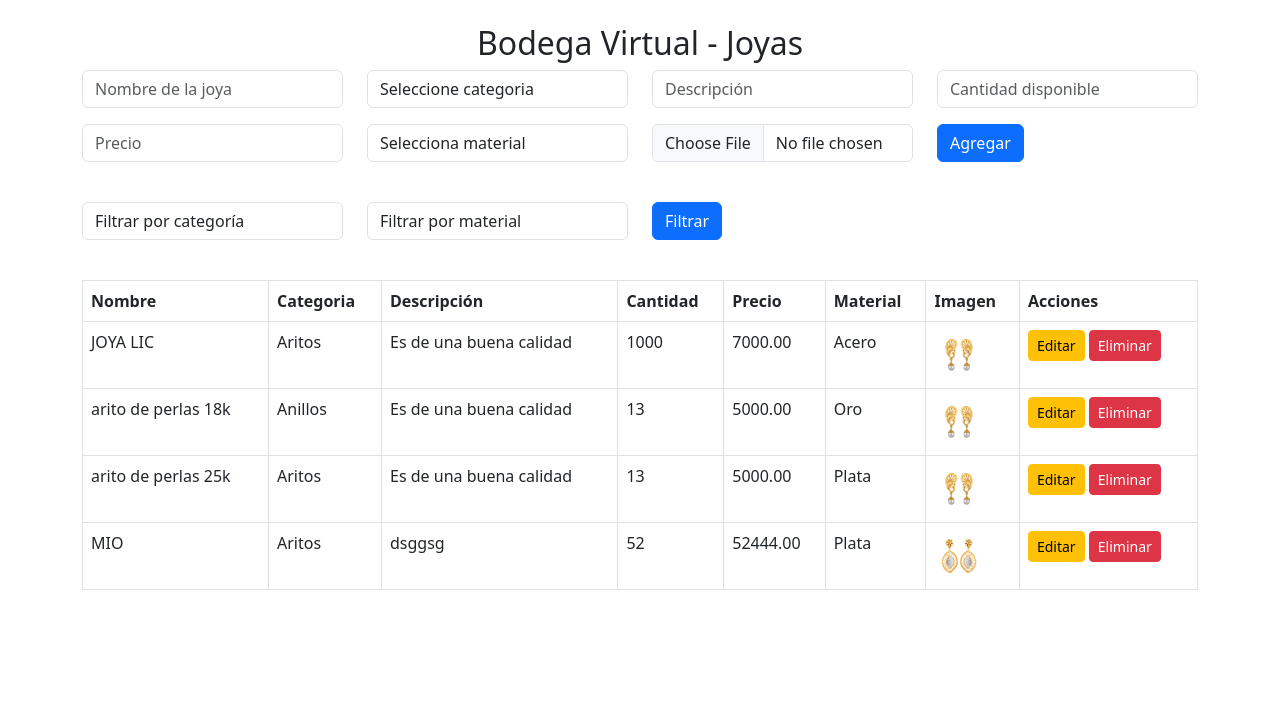
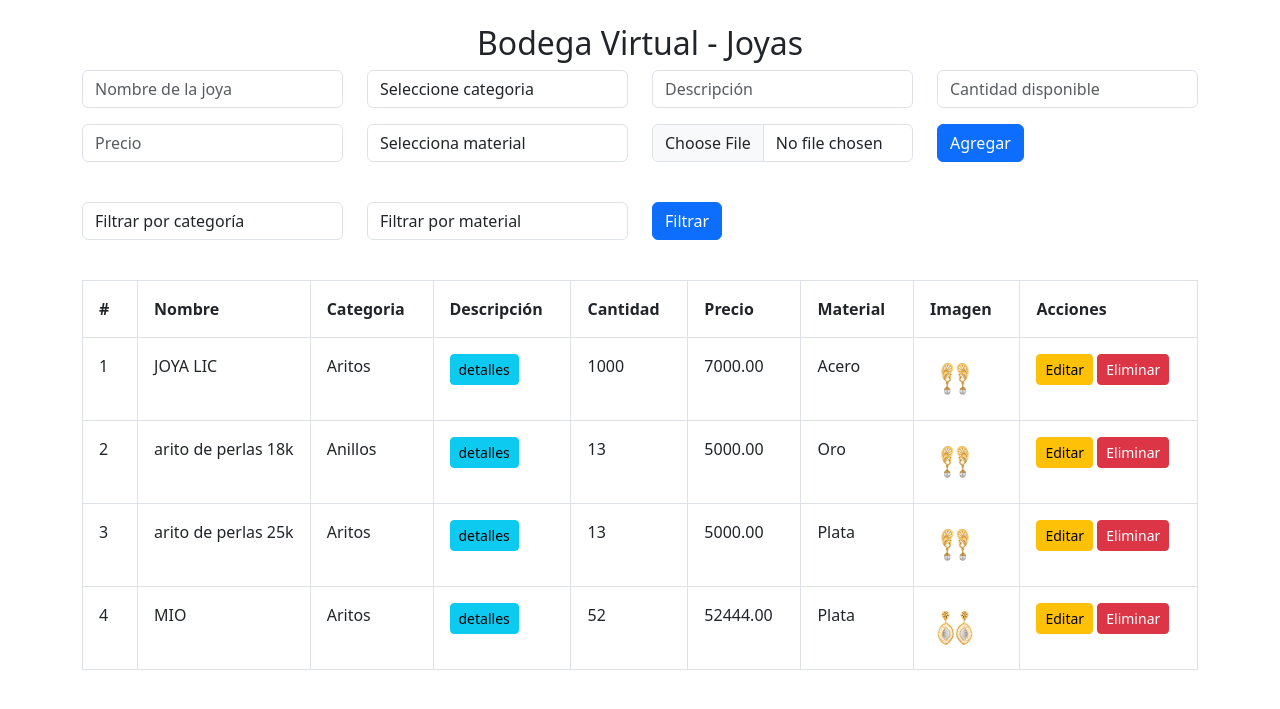
Before and after one commit to jar12a/ProyectoJoyeria, a PHP site: page /ProyectoJoyeria/bodega/bodega.php in a window 1280 px wide. Shown: the top 709 px of the page. Run offline with PHP 8.4, Linux system fonts and the light colour scheme; data comes from the database, SQL or seed files in the repository.

Commit message:
agregar modal para alertas y la descripcion del producto

```diff
--- a/bodega/bodega.php
+++ b/bodega/bodega.php
@@ -39,6 +39,41 @@ if (!$result_categorias) {
     <meta name="viewport" content="width=device-width, initial-scale=1.0">
     <title>Bodega Virtual - Joyas</title>
     <link href="https://cdn.jsdelivr.net/npm/bootstrap@5.3.0/dist/css/bootstrap.min.css" rel="stylesheet">
+    <style>
+        .table th, .table td {
+            padding: 1rem;
+            white-space: nowrap;
+            text-overflow: ellipsis;
+            overflow: hidden;
+        }
+        .table th:nth-child(1), .table td:nth-child(1) { /* Enumeración */
+            width:1%;
+        }
+        .table th:nth-child(2), .table td:nth-child(2) { /* Nombre */
+            width: 0%;
+        }
+        .table th:nth-child(3), .table td:nth-child(3) { /* Categoria */
+            width: 1%;
+        }
+        .table th:nth-child(4), .table td:nth-child(4) { /* Descripción */
+            width: 1%;
+        }
+        .table th:nth-child(5), .table td:nth-child(5) { /* Cantidad */
+            width: 1%;
+        }
+        .table th:nth-child(6), .table td:nth-child(6) { /* Precio */
+            width: 1%;
+        }
+        .table th:nth-child(7), .table td:nth-child(7) { /* Material */
+            width: 1%;
+        }
+        .table th:nth-child(8), .table td:nth-child(8) { /* Imagen */
+            width: 1%;
+        }
+        .table th:nth-child(9), .table td:nth-child(9) { /* Acciones */
+            width: 1%;
+        }
+    </style>
 </head>
 <body>
     <div class="container mt-4">
@@ -130,6 +165,7 @@ if (!$result_categorias) {
         <table class="table table-bordered">
             <thead>
                 <tr>
+                    <th>#</th>
                     <th>Nombre</th>
                     <th>Categoria</th>
                     <th>Descripción</th>
@@ -143,25 +179,61 @@ if (!$result_categorias) {
             <tbody id="productosLista">
                 <?php
                 if ($result_productos->num_rows > 0) {
+                    $contador = 1;
                     while ($row = $result_productos->fetch_assoc()) {
                         echo "<tr id='producto-{$row['ID_Producto']}'>
+                                <td>{$contador}</td>
                                 <td>{$row['Nombre']}</td>
-                                <td>{$row['Categoria']}</td> <!-- Aquí mostramos el nombre de la categoría -->
-                                <td>{$row['Descripción']}</td>
+                                <td>{$row['Categoria']}</td>
+                                <td><button class='btn btn-info btn-sm' onclick='mostrarDescripcion(\"{$row['Descripción']}\")'>detalles</button></td>
                                 <td>{$row['Stock']}</td>
                                 <td>{$row['Precio']}</td>
                                 <td>{$row['Material']}</td>
                                 <td><img src='{$row['Imagen']}' alt='Imagen' style='width: 50px; height: 50px;'></td>
                                 <td>
-                                    <button class='btn btn-warning btn-sm' onclick='editarProducto({$row['ID_Producto']})'>Editar</button>
+                                    <button class='btn btn-warning btn-sm' onclick='editarProducto({$row['ID_Producto']}, \"{$row['Descripción']}\")'>Editar</button>
                                     <button class='btn btn-danger btn-sm' onclick='eliminarProducto({$row['ID_Producto']})'>Eliminar</button>
                                 </td>
                             </tr>";
+                        $contador++;
                     }
                 }
                 ?>
             </tbody>
         </table>
+
+        <!-- Modal para la descripción -->
+        <div class="modal fade" id="descripcionModal" tabindex="-1" aria-labelledby="descripcionModalLabel" aria-hidden="true">
+            <div class="modal-dialog">
+                <div class="modal-content">
+                    <div class="modal-header">
+                        <h5 class="modal-title" id="descripcionModalLabel">Descripción del Producto</h5>
+                        <button type="button" class="btn-close" data-bs-dismiss="modal" aria-label="Close"></button>
+                    </div>
+                    <div class="modal-body">
+                        <p id="descripcionModalContent"></p>
+                    </div>
+                    <div class="modal-footer">
+                        <button type="button" class="btn btn-secondary" data-bs-dismiss="modal">Cerrar</button>
+                    </div>
+                </div>
+            </div>
+        </div>
+
+        <!-- Modal para mensajes -->
+        <div class="modal fade" id="mensajeModal" tabindex="-1" aria-labelledby="mensajeModalLabel" aria-hidden="true">
+            <div class="modal-dialog">
+                <div class="modal-content">
+                    <div class="modal-header">
+                        <h5 class="modal-title" id="mensajeModalLabel">Mensaje</h5>
+                        <button type="button" class="btn-close" data-bs-dismiss="modal" aria-label="Close"></button>
+                    </div>
+                    <div class="modal-body">
+                        <p id="mensajeModalContent"></p>
+                    </div>
+                </div>
+            </div>
+        </div>
     </div>
 
     <script>
@@ -169,18 +241,18 @@ if (!$result_categorias) {
         let productoId = null;
 
         // Función para editar un producto
-        function editarProducto(id) {
+        function editarProducto(id, descripcion) {
             const fila = document.getElementById(`producto-${id}`);
             const celdas = fila.getElementsByTagName("td");
 
             // Llenar el formulario con los datos actuales del producto
-            document.getElementById("nombre").value = celdas[0].innerText;
-            document.getElementById("tipo").value = celdas[1].innerText;
-            document.getElementById("descripcion").value = celdas[2].innerText;
-            document.getElementById("cantidad").value = celdas[3].innerText;
-            document.getElementById("precio").value = celdas[4].innerText;
-            document.getElementById("material").value = celdas[5].innerText;
-            document.getElementById("imagen_actual").value = celdas[6].querySelector("img").src;
+            document.getElementById("nombre").value = celdas[1].innerText;
+            document.getElementById("tipo").value = celdas[2].innerText;
+            document.getElementById("descripcion").value = descripcion;
+            document.getElementById("cantidad").value = celdas[4].innerText;
+            document.getElementById("precio").value = celdas[5].innerText;
+            document.getElementById("material").value = celdas[6].innerText;
+            document.getElementById("imagen_actual").value = celdas[7].querySelector("img").src;
 
             // Mostrar el botón de actualizar y ocultar el de agregar
             document.getElementById("btnAgregar").style.display = "none";
@@ -201,10 +273,20 @@ if (!$result_categorias) {
             const imagen = document.getElementById("imagen").value;
 
             if (!nombre || !tipo || !descripcion || !cantidad || !precio || !material) {
-                alert("Todos los campos son obligatorios.");
+                mostrarMensaje("Todos los campos son obligatorios.");
                 return false;
             }
             return true;
+        }
+
+        // Función para mostrar mensajes en un modal
+        function mostrarMensaje(mensaje) {
+            document.getElementById("mensajeModalContent").innerText = mensaje;
+            var mensajeModal = new bootstrap.Modal(document.getElementById('mensajeModal'));
+            mensajeModal.show();
+            setTimeout(() => {
+                mensajeModal.hide();
+            }, 1000);
         }
 
         // Función para agregar un producto
@@ -222,13 +304,18 @@ if (!$result_categorias) {
             .then(response => response.json())
             .then(data => {
                 if (data.success) {
-                    alert("Producto agregado correctamente.");
-                    location.reload(); // Recargar la página
+                    mostrarMensaje("Producto agregado correctamente.");
+                    setTimeout(() => {
+                        location.reload(); // Recargar la página
+                    }, 1000);
                 } else {
-                    alert("Error al agregar el producto.");
+                    mostrarMensaje("Error al agregar el producto.");
                 }
             })
-            .catch(error => console.error("Error:", error));
+            .catch(error => {
+                console.error("Error:", error);
+                mostrarMensaje("Error al agregar el producto.");
+            });
         }
 
         // Función para actualizar un producto
@@ -248,13 +335,18 @@ if (!$result_categorias) {
             .then(response => response.json())
             .then(data => {
                 if (data.success) {
-                    alert("Producto actualizado correctamente.");
-                    location.reload(); // Recargar la página para ver los cambios
+                    mostrarMensaje("Producto actualizado correctamente.");
+                    setTimeout(() => {
+                        location.reload(); // Recargar la página para ver los cambios
+                    }, 1000);
                 } else {
-                    alert("Error al actualizar el producto.");
+                    mostrarMensaje("Error al actualizar el producto.");
                 }
             })
-            .catch(error => console.error("Error:", error));
+            .catch(error => {
+                console.error("Error:", error);
+                mostrarMensaje("Error al actualizar el producto.");
+            });
         }
 
         // Función para eliminar un producto
@@ -270,14 +362,26 @@ if (!$result_categorias) {
                 .then(response => response.json())
                 .then(data => {
                     if (data.success) {
-                        alert("Producto eliminado correctamente.");
-                        document.getElementById(`producto-${id}`).remove(); // Elimina la fila de la tabla
+                        mostrarMensaje("Producto eliminado correctamente.");
+                        setTimeout(() => {
+                            document.getElementById(`producto-${id}`).remove(); // Elimina la fila de la tabla
+                        }, 1000);
                     } else {
-                        alert("Error al eliminar el producto.");
+                        mostrarMensaje("Error al eliminar el producto.");
                     }
                 })
-                .catch(error => console.error("Error:", error));
+                .catch(error => {
+                    console.error("Error:", error);
+                    mostrarMensaje("Error al eliminar el producto.");
+                });
             }
+        }
+
+        // Función para mostrar la descripción en el modal
+        function mostrarDescripcion(descripcion) {
+            document.getElementById("descripcionModalContent").innerText = descripcion;
+            var descripcionModal = new bootstrap.Modal(document.getElementById('descripcionModal'));
+            descripcionModal.show();
         }
 
         // Manejo del formulario de agregar producto
@@ -297,14 +401,22 @@ if (!$result_categorias) {
             .then(response => response.json())
             .then(data => {
                 if (data.success) {
-                    location.reload(); // Recargar la página para mostrar los nuevos productos
+                    mostrarMensaje("Producto agregado correctamente.");
+                    setTimeout(() => {
+                        location.reload(); // Recargar la página para mostrar los nuevos productos
+                    }, 1000);
                 } else {
-                    alert("Error al guardar el producto.");
+                    mostrarMensaje("Error al guardar el producto.");
                 }
             })
-            .catch(error => console.error("Error:", error));
+            .catch(error => {
+                console.error("Error:", error);
+                mostrarMensaje("Error al guardar el producto.");
+            });
         });
     </script>
+    <script src="https://cdn.jsdelivr.net/npm/@popperjs/core@2.9.2/dist/umd/popper.min.js"></script>
+    <script src="https://cdn.jsdelivr.net/npm/bootstrap@5.3.0/dist/js/bootstrap.min.js"></script>
 </body>
 </html>
 
```
